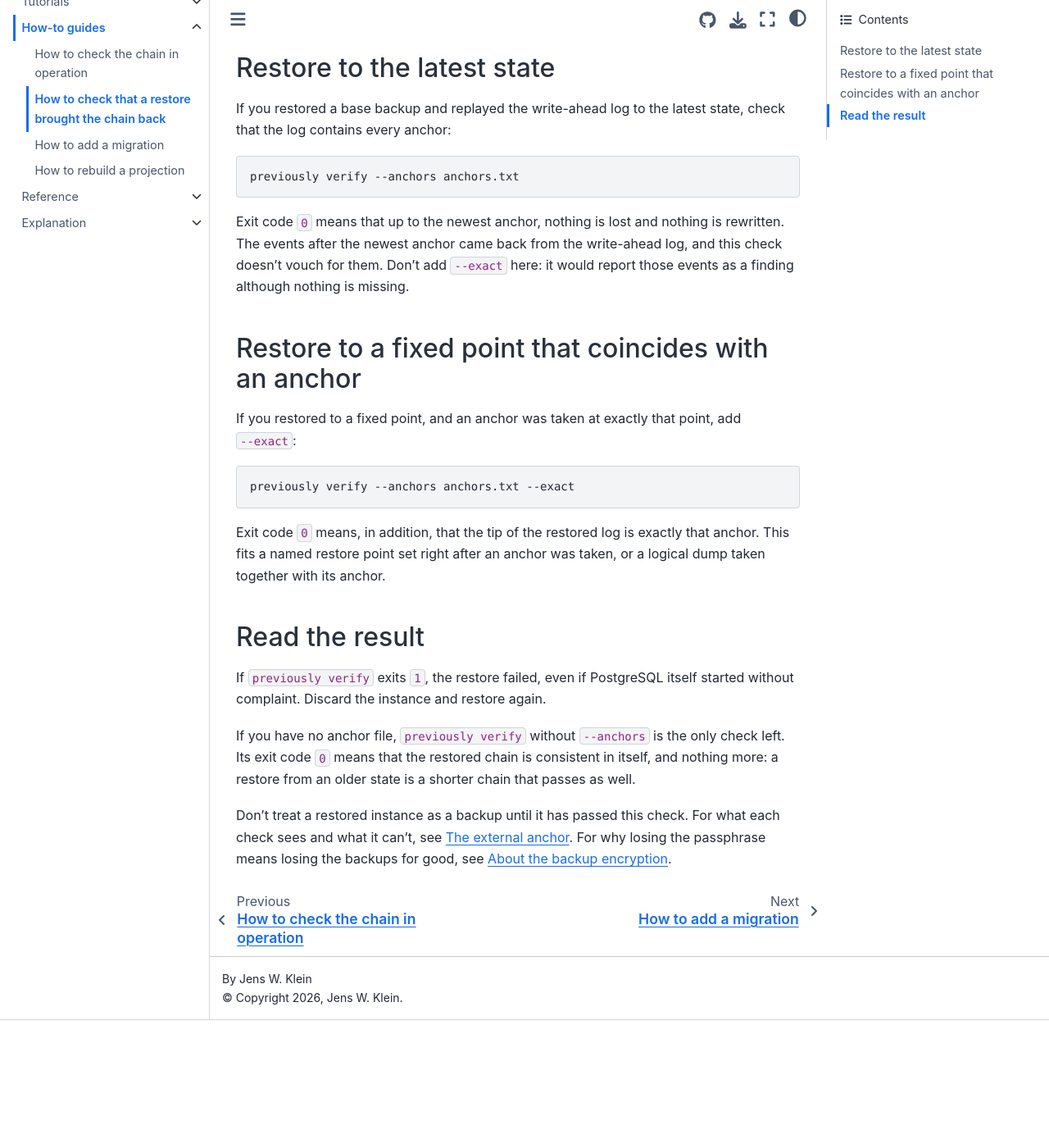
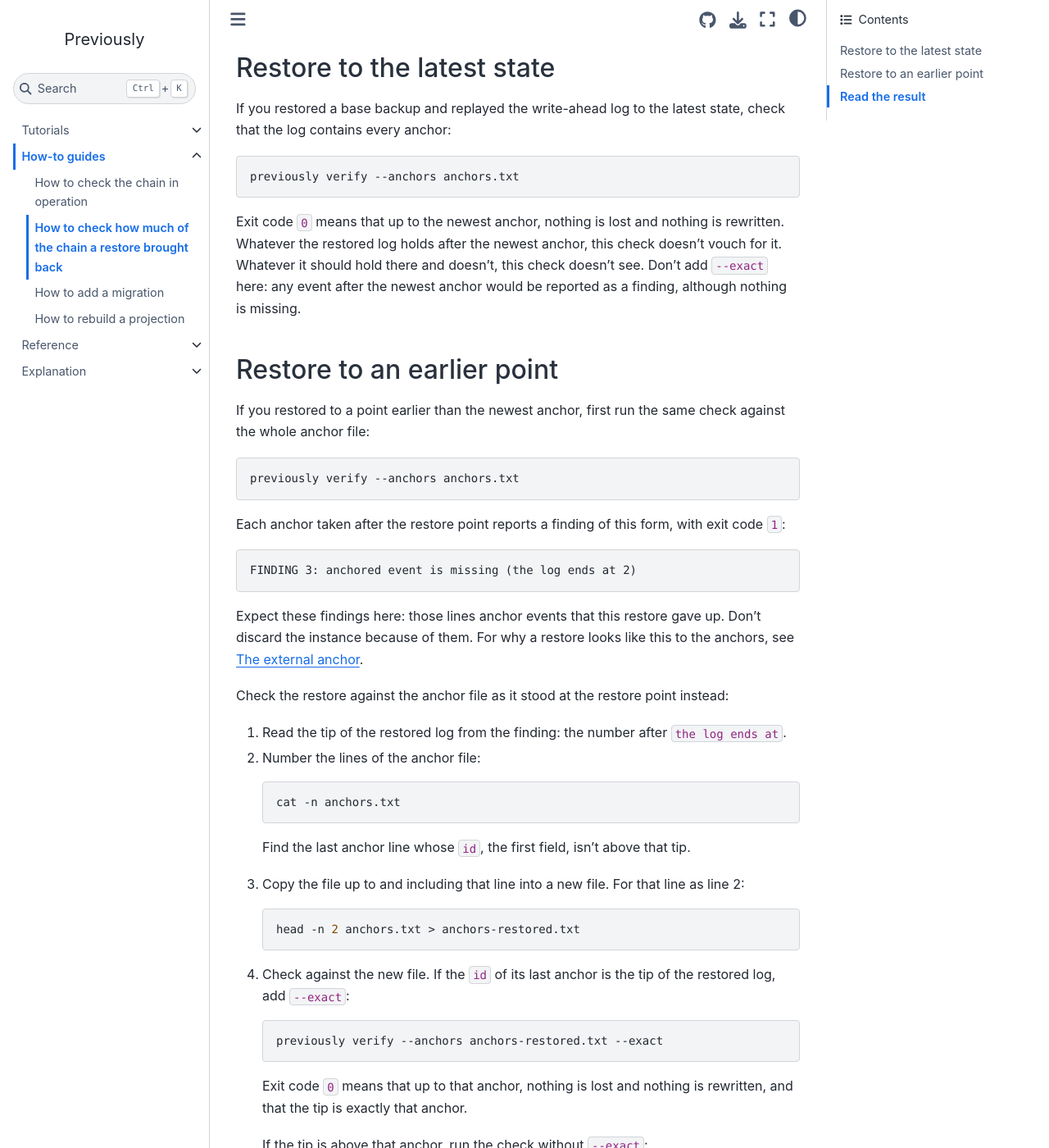
Before and after one commit to jensens/previously, a Sphinx documentation site: the page built from docs/how-to/restore-from-a-backup.md, in a window 1280 px wide and 1400 px high, scrolled down 640 px. Shown: the whole window at 82% size. Built offline with Sphinx 7.4.7 and the Sphinx Book theme 1.1.4, drawn with Linux system fonts in a browser that asks for light colours; before the commit the page ends 1884 px from its top, so only the background shows below that; some of the changed text lies outside the part shown.

Commit message:
fix: a restore to an earlier point is checked against the anchors of that point
The restore guide had its second case check with --exact against the
whole anchor file. --exact compares the tip with the newest anchor, and
the routine keeps appending anchors, so a correct restore to an earlier
point reported every later anchor as missing and the page said to
discard it. Those findings are true — such a restore is a truncation —
and the guide now says so, cuts the file at the restore point, and
says which file the routine continues with.

It no longer states that the events after the newest anchor came back:
no check sees that. The guide for the routine says what the anchor file
holds when the first anchor is taken on an empty log or the second
command fails, the README names the anchor among what the software does,
and the explanation says why a restore looks like a deleted tip.

Assisted-By: Claude Opus 5.5 <noreply@anthropic.com>

````diff
--- a/docs/how-to/restore-from-a-backup.md
+++ b/docs/how-to/restore-from-a-backup.md
@@ -1,8 +1,8 @@
 (restore-from-a-backup)=
 
-# How to check that a restore brought the chain back
+# How to check how much of the chain a restore brought back
 
-This guide shows you how to confirm, after any restore, that you got the chain back.
+This guide shows you how to check, after a restore, how much of the chain you got back.
 
 :::{important}
 A restore that was never rehearsed isn't a backup.
@@ -30,24 +30,75 @@ previously verify --anchors anchors.txt
 ```
 
 Exit code `0` means that up to the newest anchor, nothing is lost and nothing is rewritten.
-The events after the newest anchor came back from the write-ahead log, and this check doesn't vouch for them.
-Don't add `--exact` here: it would report those events as a finding although nothing is missing.
+Whatever the restored log holds after the newest anchor, this check doesn't vouch for it.
+Whatever it should hold there and doesn't, this check doesn't see.
+Don't add `--exact` here: any event after the newest anchor would be reported as a finding, although nothing is missing.
 
-## Restore to a fixed point that coincides with an anchor
+## Restore to an earlier point
 
-If you restored to a fixed point, and an anchor was taken at exactly that point, add `--exact`:
+If you restored to a point earlier than the newest anchor, first run the same check against the whole anchor file:
 
 ```shell
-previously verify --anchors anchors.txt --exact
+previously verify --anchors anchors.txt
 ```
 
-Exit code `0` means, in addition, that the tip of the restored log is exactly that anchor.
-This fits a named restore point set right after an anchor was taken, or a logical dump taken together with its anchor.
+Each anchor taken after the restore point reports a finding of this form, with exit code `1`:
+
+```text
+FINDING 3: anchored event is missing (the log ends at 2)
+```
+
+Expect these findings here: those lines anchor events that this restore gave up.
+Don't discard the instance because of them.
+For why a restore looks like this to the anchors, see {ref}`external-anchor`.
+
+Check the restore against the anchor file as it stood at the restore point instead:
+
+1.  Read the tip of the restored log from the finding: the number after `the log ends at`.
+
+2.  Number the lines of the anchor file:
+
+    ```shell
+    cat -n anchors.txt
+    ```
+
+    Find the last anchor line whose `id`, the first field, isn't above that tip.
+
+3.  Copy the file up to and including that line into a new file.
+    For that line as line 2:
+
+    ```shell
+    head -n 2 anchors.txt > anchors-restored.txt
+    ```
+
+4.  Check against the new file.
+    If the `id` of its last anchor is the tip of the restored log, add `--exact`:
+
+    ```shell
+    previously verify --anchors anchors-restored.txt --exact
+    ```
+
+    Exit code `0` means that up to that anchor, nothing is lost and nothing is rewritten, and that the tip is exactly that anchor.
+
+    If the tip is above that anchor, run the check without `--exact`:
+
+    ```shell
+    previously verify --anchors anchors-restored.txt
+    ```
+
+    Exit code `0` then means the same as in the first case, and it vouches for nothing after the newest anchor in the new file.
+
+From now on, run the routine from {ref}`verify-the-chain` against `anchors-restored.txt`.
+Against `anchors.txt`, it would raise the alarm on every run.
+Keep `anchors.txt` unchanged: it records what the restore gave up.
 
 ## Read the result
 
-If `previously verify` exits `1`, the restore failed, even if PostgreSQL itself started without complaint.
+If `previously verify` exits `1` against the anchor file that fits your case, the restored instance doesn't hold what the anchors say it should, even if PostgreSQL itself started without complaint.
 Discard the instance and restore again.
+
+If `previously verify` exits `2`, it didn't check anything: the anchor file is missing or unreadable, or a line in it isn't an anchor line, or storage raised an error.
+The message on standard error names the problem; see {ref}`cli-reference` for what counts as an input error.
 
 If you have no anchor file, `previously verify` without `--anchors` is the only check left.
 Its exit code `0` means that the restored chain is consistent in itself, and nothing more: a restore from an older state is a shorter chain that passes as well.
````
Also changed, not shown: README.md (+5 -0 lines), docs/explanation/design-records.md (+1 -1 lines), docs/explanation/hash-chain.md (+5 -0 lines), docs/how-to/verify-the-chain.md (+7 -0 lines).
